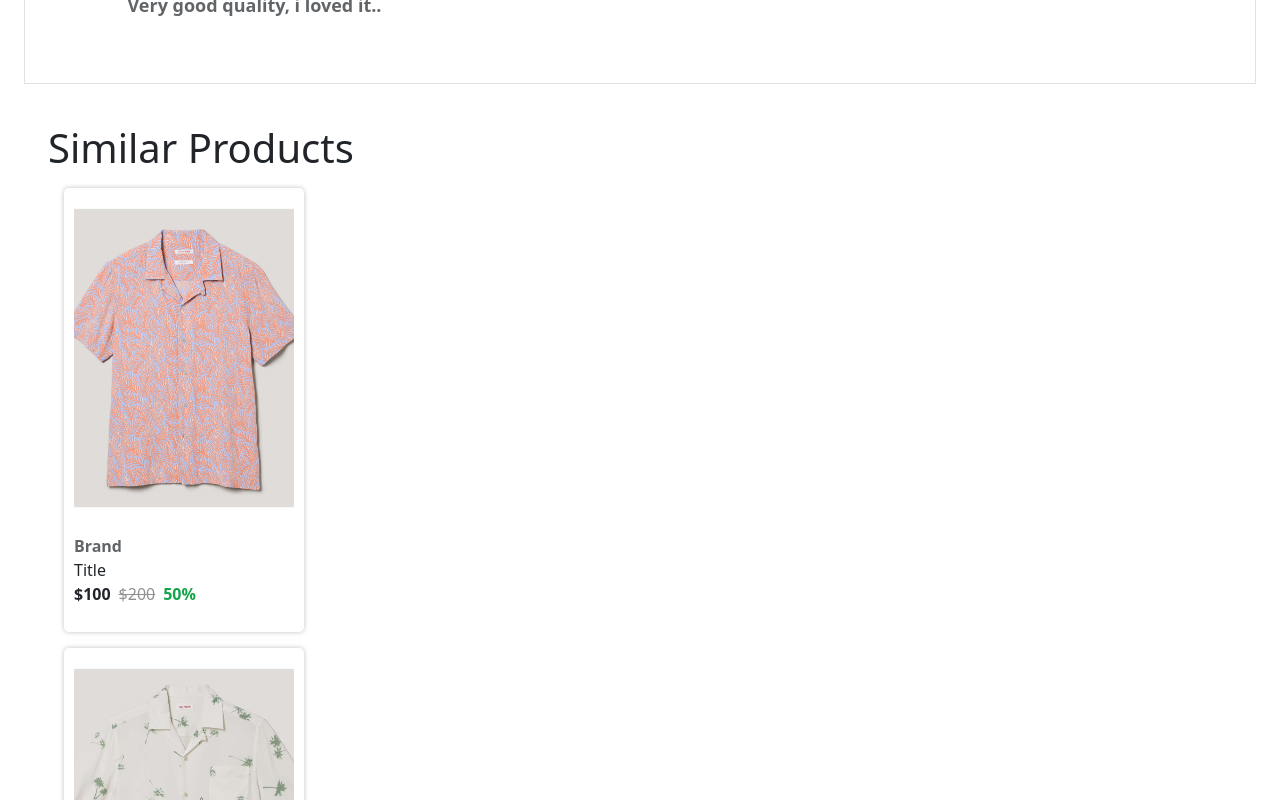
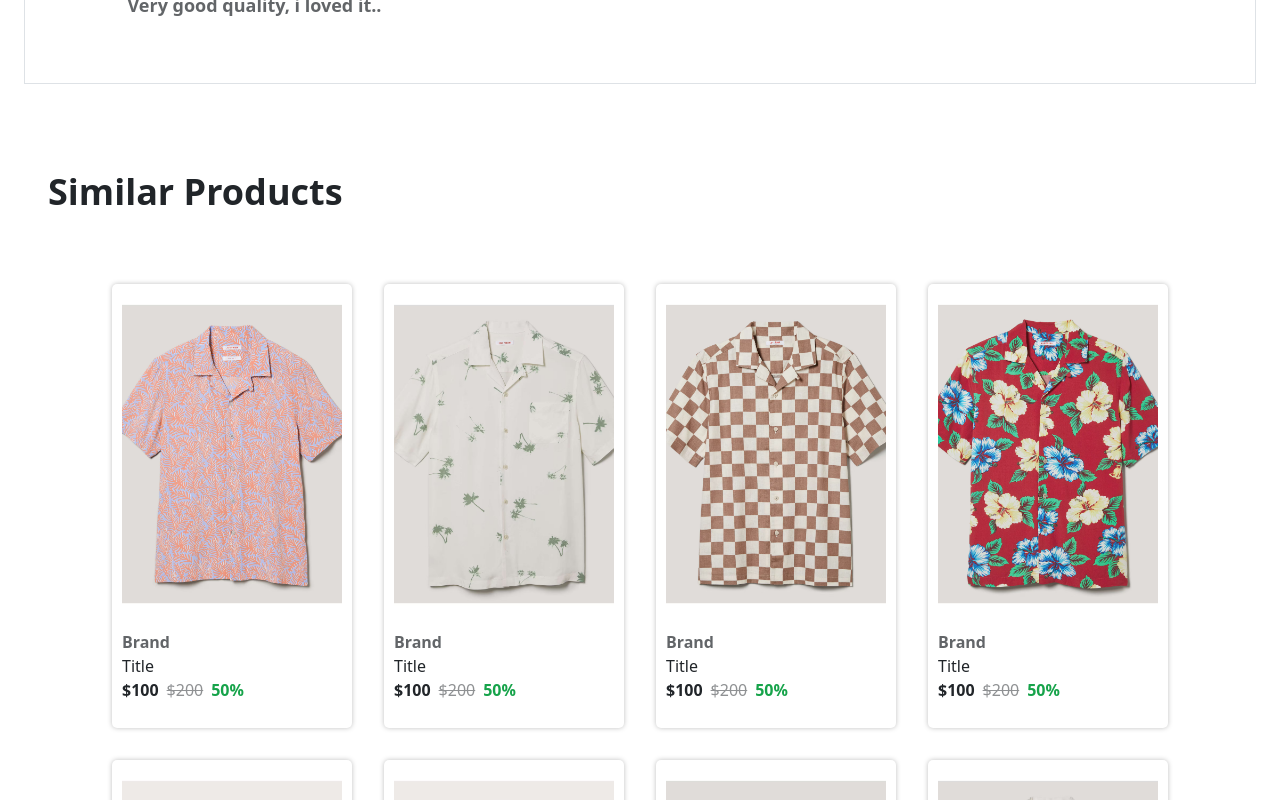
Before and after one commit to Rbrar5738/Trend_Treasures, a React (Create React App) app in the folder frontend/: page /products/1 in a window 1280 px wide. Shown: the part 1840-2640 px from the top of the page. Built offline with nearby package versions, Linux system fonts and the light colour scheme.

Commit message:
Review section crated

```diff
--- a/frontend/src/Customers/Components/ProductDetails/ProductDetails.jsx
+++ b/frontend/src/Customers/Components/ProductDetails/ProductDetails.jsx
@@ -347,9 +347,9 @@ export default function ProductDetails() {
 
 {/*Similar Products */}
 <section className="pt-10 px-5">
-  <h1 >Similar Products</h1>
+  <h1 className="py-5 text-4xl font-bold">Similar Products</h1>
 
-  <div className="">
+  <div className="flex flex-wrap space-y-5 justify-center">
   {HomeCarouselImages.images.map((item)=><ProductCard product={item}/>)}
 
   </div>
```
